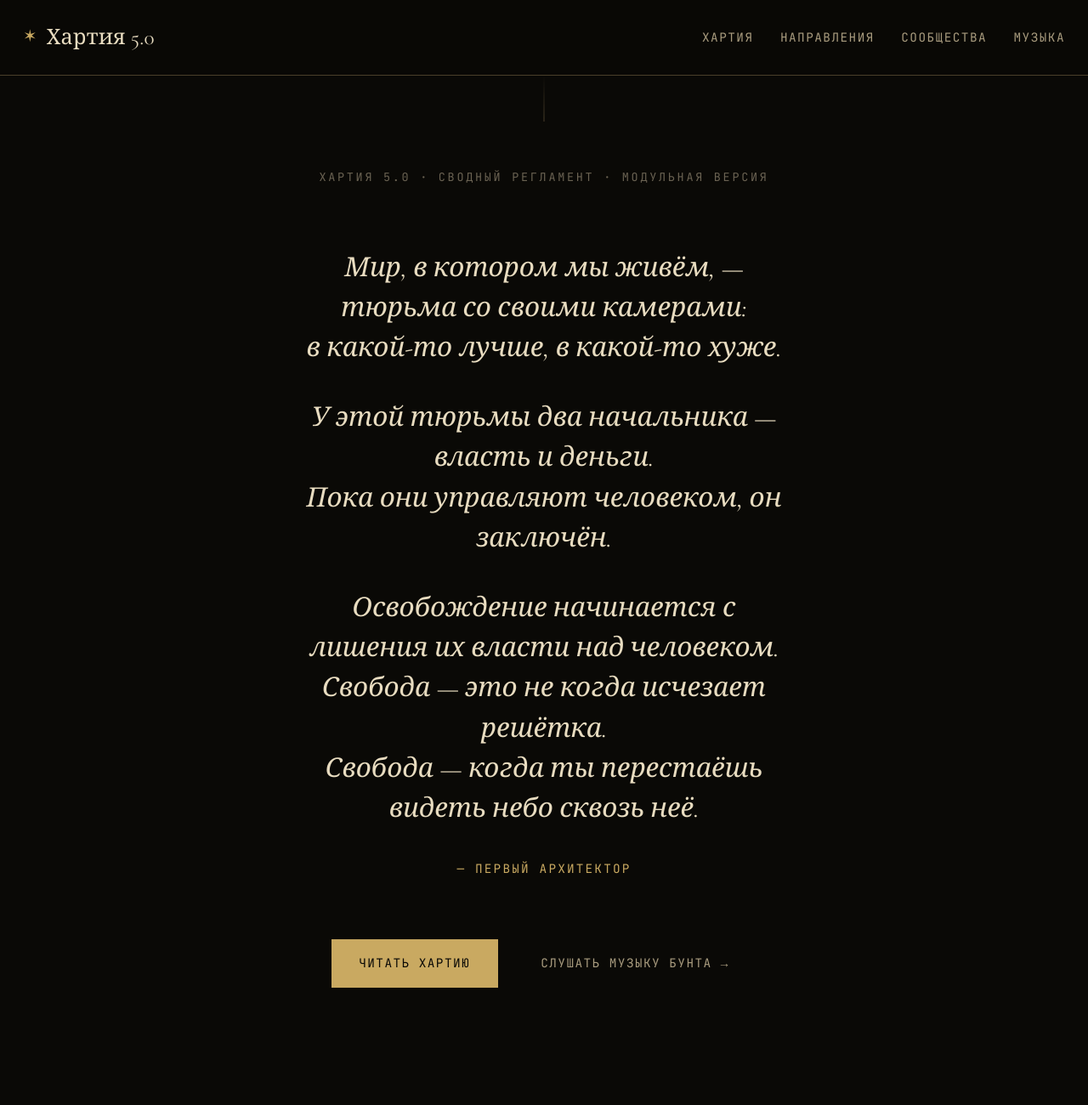
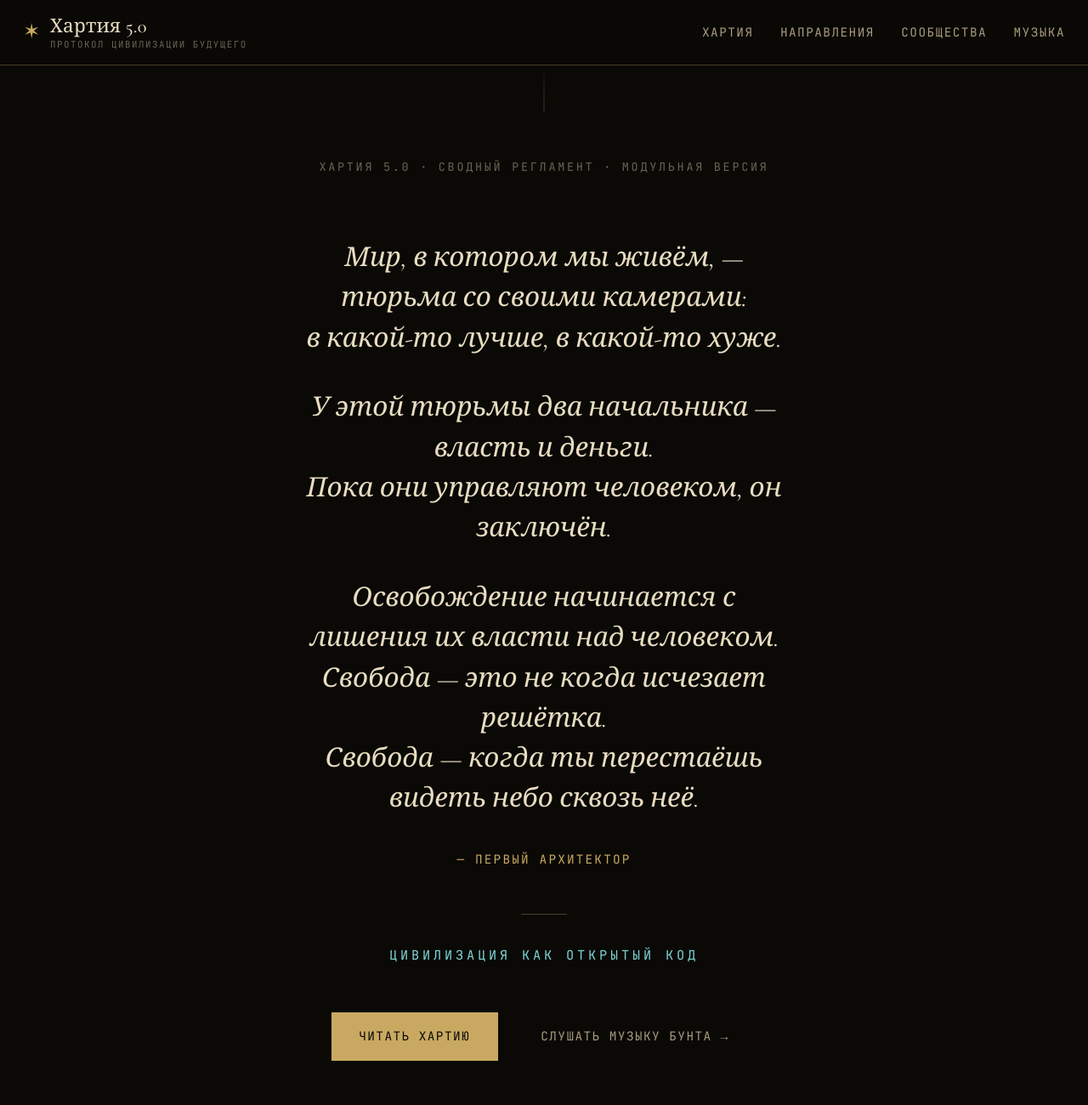
Before and after one commit to vamhana/hartia, an Astro site: page / in a window 1280 px wide. Shown: the top 1300 px of the page at 85% size. Built offline with nearby package versions, Linux system fonts and the light colour scheme; Astro itself is replaced by a stand-in of ours.

Commit message:
Step 2 (force): apply SEO, burger nav, slogan

```diff
--- a/src/layouts/BaseLayout.astro
+++ b/src/layouts/BaseLayout.astro
@@ -6,14 +6,34 @@ interface Props {
 
 const {
   title,
-  description = 'Хартия 5.0 — сводный регламент новой цивилизации.',
+  description = 'Хартия 5.0 — протокол построения планетарной цивилизации, основанной на развитии, а не накоплении.',
 } = Astro.props;
 
 const base = import.meta.env.BASE_URL.replace(/\/$/, '');
 const url = (path: string) => `${base}${path.startsWith('/') ? path : `/${path}`}`;
 
-const siteTitle = 'Хартия 5.0';
-const fullTitle = title === siteTitle ? title : `${title} — ${siteTitle}`;
+const SITE_TITLE = 'Хартия 5.0';
+const SITE_SUBTITLE = 'Протокол Цивилизации Будущего';
+const SITE_URL = 'https://vamhana.github.io/hartia';
+const AUTHOR = 'Первый Архитектор';
+
+const pageTitle = title === SITE_TITLE
+  ? `${SITE_TITLE} — ${SITE_SUBTITLE}`
+  : `${title} — ${SITE_TITLE}`;
+
+const canonical = new URL(Astro.url.pathname, SITE_URL).toString();
+
+const jsonLd = {
+  '@context': 'https://schema.org',
+  '@type': 'Book',
+  name: `${SITE_TITLE} — ${SITE_SUBTITLE}`,
+  alternateName: 'Xartia 5.0',
+  author: { '@type': 'Person', name: AUTHOR },
+  inLanguage: 'ru',
+  genre: ['Философия', 'Социальная архитектура', 'Футурология'],
+  abstract: description,
+  url: SITE_URL,
+};
 ---
 
 <!doctype html>
@@ -21,10 +41,29 @@ const fullTitle = title === siteTitle ? title : `${title} — ${siteTitle}`;
   <head>
     <meta charset="utf-8" />
     <meta name="viewport" content="width=device-width, initial-scale=1" />
+
+    <title>{pageTitle}</title>
     <meta name="description" content={description} />
+    <meta name="author" content={AUTHOR} />
     <meta name="generator" content={Astro.generator} />
 
-    <title>{fullTitle}</title>
+    <link rel="canonical" href={canonical} />
+
+    <!-- Open Graph -->
+    <meta property="og:type" content="book" />
+    <meta property="og:title" content={pageTitle} />
+    <meta property="og:description" content={description} />
+    <meta property="og:url" content={canonical} />
+    <meta property="og:site_name" content={`${SITE_TITLE} — ${SITE_SUBTITLE}`} />
+    <meta property="og:locale" content="ru_RU" />
+
+    <!-- Twitter -->
+    <meta name="twitter:card" content="summary_large_image" />
+    <meta name="twitter:title" content={pageTitle} />
+    <meta name="twitter:description" content={description} />
+
+    <!-- JSON-LD -->
+    <script type="application/ld+json" set:html={JSON.stringify(jsonLd)} />
 
     <link rel="icon" type="image/svg+xml" href={url('/favicon.svg')} />
 
@@ -40,10 +79,23 @@ const fullTitle = title === siteTitle ? title : `${title} — ${siteTitle}`;
       <div class="container site-header__inner">
         <a href={url('/')} class="brand">
           <span class="brand__mark" aria-hidden="true">✶</span>
-          <span class="brand__name">Хартия 5.0</span>
+          <span class="brand__text">
+            <span class="brand__name">Хартия 5.0</span>
+            <span class="brand__sub">Протокол Цивилизации Будущего</span>
+          </span>
         </a>
 
-        <nav class="site-nav" aria-label="Основная навигация">
+        <button
+          class="nav-toggle"
+          type="button"
+          aria-label="Открыть меню"
+          aria-expanded="false"
+          aria-controls="site-nav"
+        >
+          <span></span><span></span><span></span>
+        </button>
+
+        <nav class="site-nav" id="site-nav" aria-label="Основная навигация">
           <a href={url('/charter')}>Хартия</a>
           <a href={url('/napravleniya')}>Направления</a>
           <a href={url('/soobschestva')}>Сообщества</a>
@@ -64,19 +116,40 @@ const fullTitle = title === siteTitle ? title : `${title} — ${siteTitle}`;
           А мудрый бунт — высший пилотаж свободы.»
         </p>
         <p class="site-footer__meta">
-          <span class="mono">Хартия 5.0</span>
+          <span class="mono">{SITE_TITLE}</span>
           <span class="site-footer__sep">·</span>
-          <span>Первый Архитектор</span>
+          <span>{AUTHOR}</span>
         </p>
       </div>
     </footer>
+
+    <script>
+      // Бургер-меню
+      const toggle = document.querySelector('.nav-toggle');
+      const nav = document.querySelector('.site-nav');
+      if (toggle && nav) {
+        toggle.addEventListener('click', () => {
+          const open = toggle.getAttribute('aria-expanded') === 'true';
+          toggle.setAttribute('aria-expanded', String(!open));
+          nav.classList.toggle('is-open', !open);
+          document.body.style.overflow = !open ? 'hidden' : '';
+        });
+        nav.querySelectorAll('a').forEach((a) =>
+          a.addEventListener('click', () => {
+            toggle.setAttribute('aria-expanded', 'false');
+            nav.classList.remove('is-open');
+            document.body.style.overflow = '';
+          })
+        );
+      }
+    </script>
   </body>
 </html>
 
 <style>
   .site-header {
     border-bottom: 1px solid var(--gold-dim);
-    padding-block: 1.25rem;
+    padding-block: 1rem;
     position: sticky;
     top: 0;
     background: color-mix(in srgb, var(--bg-deep) 92%, transparent);
@@ -89,16 +162,13 @@ const fullTitle = title === siteTitle ? title : `${title} — ${siteTitle}`;
     display: flex;
     justify-content: space-between;
     align-items: center;
-    gap: 2rem;
+    gap: 1rem;
   }
 
   .brand {
     display: inline-flex;
     align-items: center;
-    gap: 0.6rem;
-    font-family: var(--font-display);
-    font-size: 1.4rem;
-    letter-spacing: 0.01em;
+    gap: 0.65rem;
     color: var(--text-primary);
     transition: color var(--transition);
   }
@@ -107,11 +177,34 @@ const fullTitle = title === siteTitle ? title : `${title} — ${siteTitle}`;
 
   .brand__mark {
     color: var(--gold);
-    font-size: 1.1rem;
+    font-size: 1.35rem;
+    line-height: 1;
     transition: transform var(--transition);
   }
 
   .brand:hover .brand__mark { transform: rotate(90deg); }
+
+  .brand__text {
+    display: flex;
+    flex-direction: column;
+    line-height: 1.15;
+  }
+
+  .brand__name {
+    font-family: var(--font-display);
+    font-size: 1.25rem;
+    font-weight: 500;
+    letter-spacing: 0.01em;
+  }
+
+  .brand__sub {
+    font-family: var(--font-mono);
+    font-size: 0.6rem;
+    letter-spacing: 0.14em;
+    text-transform: uppercase;
+    color: var(--text-muted);
+    margin-top: 0.1rem;
+  }
 
   .site-nav {
     display: flex;
@@ -132,9 +225,32 @@ const fullTitle = title === siteTitle ? title : `${title} — ${siteTitle}`;
   .site-nav__music { color: var(--cyan); }
   .site-nav__music:hover { color: var(--gold-bright); }
 
-  .site-main {
-    flex: 1;
+  .nav-toggle {
+    display: none;
+    flex-direction: column;
+    justify-content: center;
+    gap: 5px;
+    width: 34px;
+    height: 34px;
+    padding: 6px;
   }
+
+  .nav-toggle span {
+    display: block;
+    height: 1px;
+    background: var(--gold);
+    transition: all var(--transition);
+  }
+
+  .nav-toggle[aria-expanded="true"] span:nth-child(1) {
+    transform: translateY(6px) rotate(45deg);
+  }
+  .nav-toggle[aria-expanded="true"] span:nth-child(2) { opacity: 0; }
+  .nav-toggle[aria-expanded="true"] span:nth-child(3) {
+    transform: translateY(-6px) rotate(-45deg);
+  }
+
+  .site-main { flex: 1; }
 
   .site-footer {
     border-top: 1px solid var(--gold-dim);
@@ -168,9 +284,27 @@ const fullTitle = title === siteTitle ? title : `${title} — ${siteTitle}`;
 
   .site-footer__sep { margin-inline: 0.6rem; color: var(--gold-dim); }
 
-  @media (max-width: 720px) {
-    .site-nav { font-size: 0.7rem; gap: 1rem; }
-    .brand { font-size: 1.15rem; }
-    .site-footer__quote { font-size: 1rem; }
+  @media (max-width: 780px) {
+    .nav-toggle { display: flex; }
+    .brand__sub { display: none; }
+
+    .site-nav {
+      position: fixed;
+      inset: 0;
+      background: var(--bg-deep);
+      flex-direction: column;
+      justify-content: center;
+      align-items: center;
+      gap: 2rem;
+      font-size: 1.1rem;
+      letter-spacing: 0.2em;
+      transform: translateX(100%);
+      transition: transform 250ms cubic-bezier(0.4, 0, 0.2, 1);
+      z-index: 40;
+    }
+
+    .site-nav.is-open { transform: translateX(0); }
+
+    .site-nav a { font-size: 1.1rem; }
   }
 </style>
--- a/src/pages/index.astro
+++ b/src/pages/index.astro
@@ -51,6 +51,8 @@ const books = [
         <footer class="hero__attribution">— Первый Архитектор</footer>
       </blockquote>
 
+      <p class="hero__slogan">Цивилизация как открытый код</p>
+
       <div class="hero__actions">
         <a href={url('/charter')} class="btn btn--primary">Читать Хартию</a>
         <a href={url('/music')} class="btn btn--ghost">Слушать музыку бунта →</a>
@@ -101,7 +103,6 @@ const books = [
 </BaseLayout>
 
 <style>
-  /* ---------- HERO ---------- */
   .hero {
     padding-block: 6rem 5rem;
     position: relative;
@@ -139,14 +140,9 @@ const books = [
     text-align: center;
   }
 
-  .hero__epigraph p {
-    margin-bottom: 0;
-  }
+  .hero__epigraph p { margin-bottom: 0; }
 
-  .hero__spacer {
-    display: block;
-    height: 1.1em;
-  }
+  .hero__spacer { display: block; height: 1.1em; }
 
   .hero__attribution {
     margin-top: 2rem;
@@ -158,15 +154,37 @@ const books = [
     color: var(--gold);
   }
 
+  .hero__slogan {
+    margin-top: 3rem;
+    text-align: center;
+    font-family: var(--font-mono);
+    font-size: 0.85rem;
+    letter-spacing: 0.25em;
+    text-transform: uppercase;
+    color: var(--cyan);
+    position: relative;
+    padding-top: 2rem;
+  }
+
+  .hero__slogan::before {
+    content: '';
+    position: absolute;
+    top: 0;
+    left: 50%;
+    transform: translateX(-50%);
+    width: 3rem;
+    height: 1px;
+    background: var(--gold-dim);
+  }
+
   .hero__actions {
-    margin-top: 4rem;
+    margin-top: 3rem;
     display: flex;
     gap: 1rem;
     justify-content: center;
     flex-wrap: wrap;
   }
 
-  /* ---------- SECTION HEAD ---------- */
   .section-head {
     display: grid;
     grid-template-columns: auto 1fr;
@@ -194,14 +212,12 @@ const books = [
   }
 
   .section-head__sub {
-    font-family: var(--font-body);
     font-style: italic;
     color: var(--text-secondary);
     font-size: 0.95rem;
     margin: 0;
   }
 
-  /* ---------- BOOKS ---------- */
   .books { padding-block: 4rem; }
 
   .books__grid {
@@ -277,7 +293,6 @@ const books = [
     border-top: 1px solid var(--gold-dim);
   }
 
-  /* ---------- MANIFEST ---------- */
   .manifest {
     padding-block: 6rem;
     margin-top: 4rem;
@@ -299,12 +314,11 @@ const books = [
     font-size: 1.05rem;
   }
 
-  /* ---------- RESPONSIVE ---------- */
   @media (max-width: 720px) {
     .books__grid { grid-template-columns: 1fr; }
     .hero { padding-block: 4rem 3rem; }
     .hero__label { margin-bottom: 2.5rem; }
-    .hero__actions { margin-top: 3rem; }
+    .hero__actions { margin-top: 2.5rem; }
     .section-head { grid-template-columns: 1fr; }
     .section-head__num { grid-row: auto; padding-top: 0; }
   }
```
